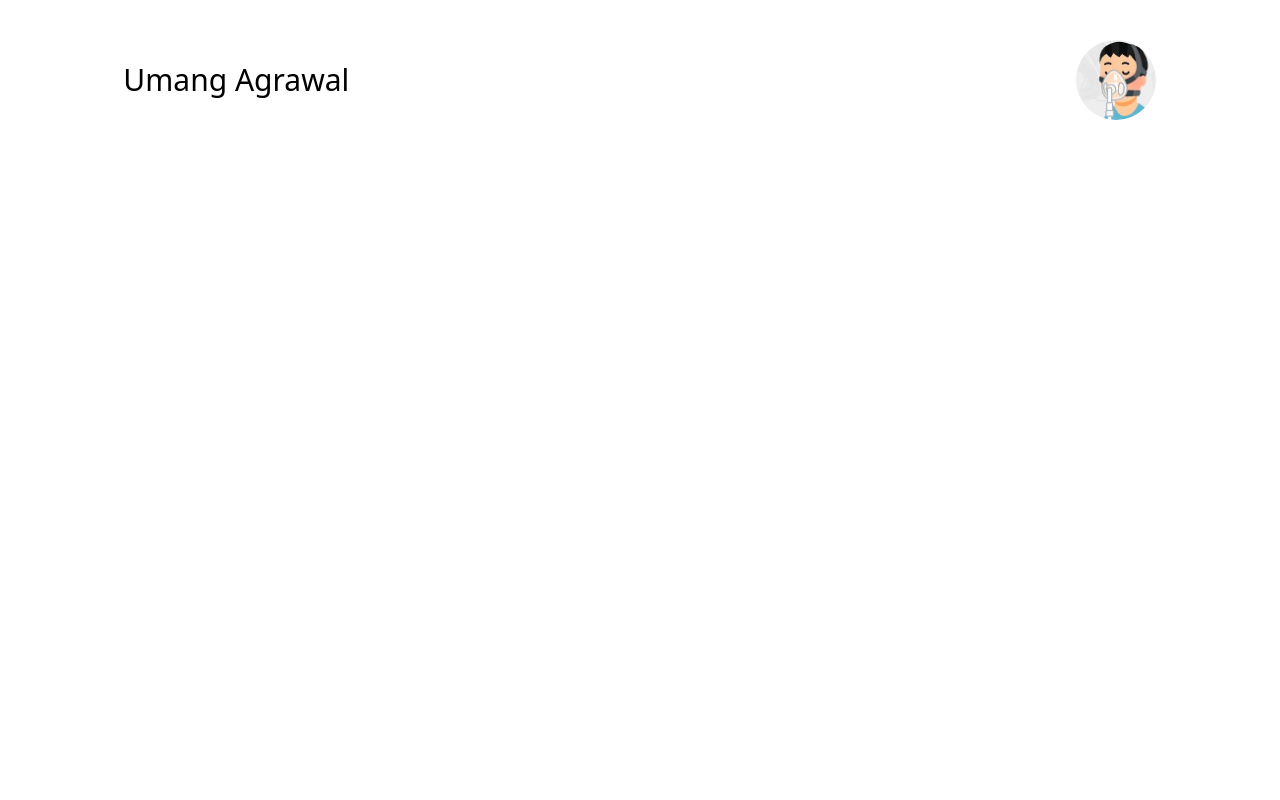
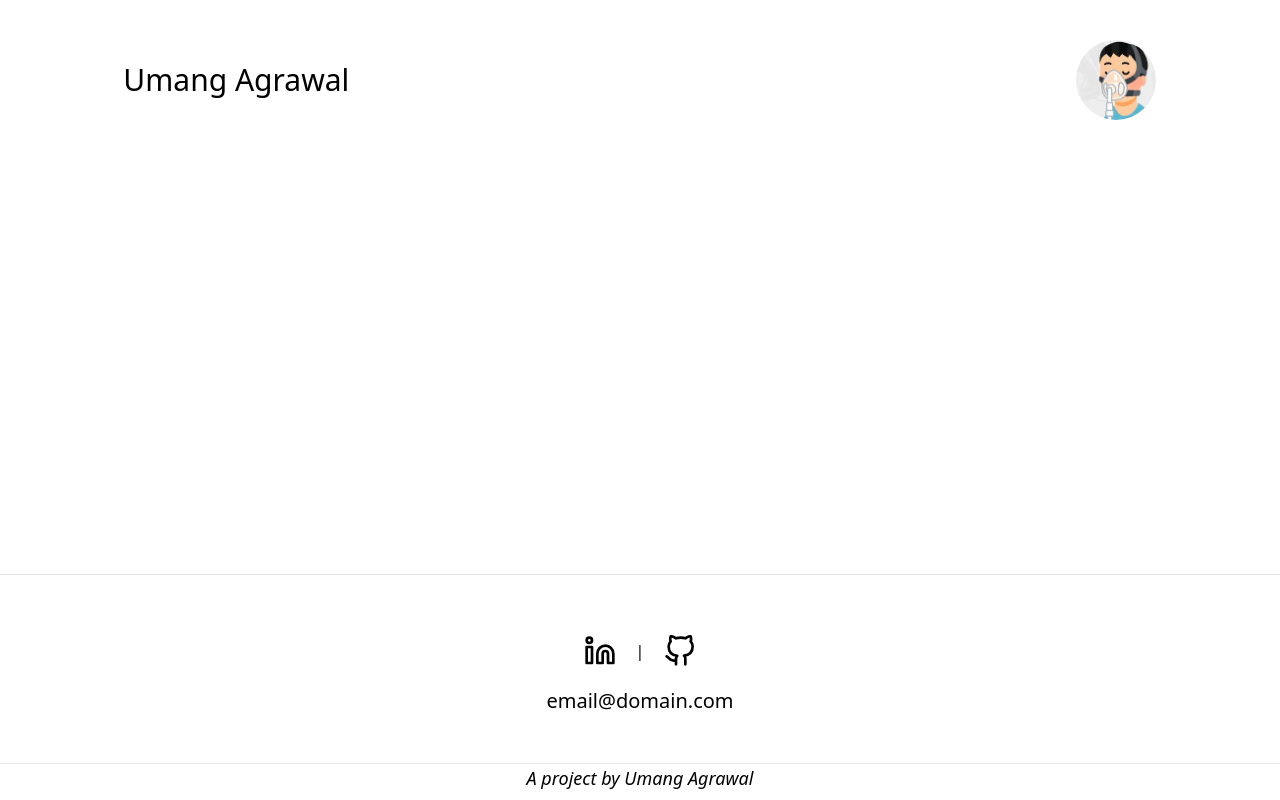
Before and after one commit to umangcodes/portfolio, a Vue app in the folder portfolio/: page / in a window 1280 px wide. Built offline with nearby package versions, Linux system fonts and the light colour scheme.

Commit message:
footer created with 2 icon components

```diff
--- a/portfolio/src/App.vue
+++ b/portfolio/src/App.vue
@@ -3,14 +3,16 @@
     <Header />
     <div id="nav"></div>
     <router-view />
+    <Footer />
   </div>
 </template>
 <script>
 import Header from "./components/navigation/Header.vue";
-
+import Footer from "./components/navigation/Footer.vue";
 export default {
   components: {
     Header,
+    Footer,
   },
 };
 </script>
--- /dev/null
+++ b/portfolio/src/components/icons/Github-icon.vue
@@ -0,0 +1,23 @@
+<template>
+  <div>
+    <svg
+      class="h-8 w-8 text-black"
+      viewBox="0 0 24 24"
+      fill="none"
+      stroke="currentColor"
+      stroke-width="2"
+      stroke-linecap="round"
+      stroke-linejoin="round"
+    >
+      <path
+        d="M9 19c-5 1.5-5-2.5-7-3m14 6v-3.87a3.37 3.37 0 0 0-.94-2.61c3.14-.35 6.44-1.54 6.44-7A5.44 5.44 0 0 0 20 4.77 5.07 5.07 0 0 0 19.91 1S18.73.65 16 2.48a13.38 13.38 0 0 0-7 0C6.27.65 5.09 1 5.09 1A5.07 5.07 0 0 0 5 4.77a5.44 5.44 0 0 0-1.5 3.78c0 5.42 3.3 6.61 6.44 7A3.37 3.37 0 0 0 9 18.13V22"
+      />
+    </svg>
+  </div>
+</template>
+
+<script>
+export default {};
+</script>
+
+<style lang="scss" scoped></style>
--- /dev/null
+++ b/portfolio/src/components/icons/Linkedin-icon.vue
@@ -0,0 +1,25 @@
+<template>
+  <div>
+    <svg
+      class="h-8 w-8 text-black"
+      viewBox="0 0 24 24"
+      fill="none"
+      stroke="currentColor"
+      stroke-width="2"
+      stroke-linecap="round"
+      stroke-linejoin="round"
+    >
+      <path
+        d="M16 8a6 6 0 0 1 6 6v7h-4v-7a2 2 0 0 0-2-2 2 2 0 0 0-2 2v7h-4v-7a6 6 0 0 1 6-6z"
+      />
+      <rect x="2" y="9" width="4" height="12" />
+      <circle cx="4" cy="4" r="2" />
+    </svg>
+  </div>
+</template>
+
+<script>
+export default {};
+</script>
+
+<style lang="scss" scoped></style>
--- /dev/null
+++ b/portfolio/src/components/navigation/Footer.vue
@@ -0,0 +1,36 @@
+<template>
+  <div id="Footer" class="absolute bottom-0 border-t h-auto w-screen">
+    <div
+      class="flex flex-col items-center justify-center mt-5 mx-5 h-40 bg-white"
+    >
+      <div class="flex items-center justify-center">
+        <a href="#" class="px-5">
+          <linkedin-icon />
+        </a>
+        |
+        <a href="#" class="px-5">
+          <github-icon />
+        </a>
+      </div>
+      <span class="text-xl font-thin pt-5">email@domain.com</span>
+    </div>
+    <div class="flex items-center justify-center my-2 border-t">
+      <span class="text-lg font-extralight font-sans italic"
+        >A project by Umang Agrawal</span
+      >
+    </div>
+  </div>
+</template>
+
+<script>
+import LinkedinIcon from "../icons/Linkedin-icon.vue";
+import GithubIcon from "../icons/Github-icon.vue";
+export default {
+  components: {
+    LinkedinIcon,
+    GithubIcon,
+  },
+};
+</script>
+
+<style lang="scss" scoped></style>
```
